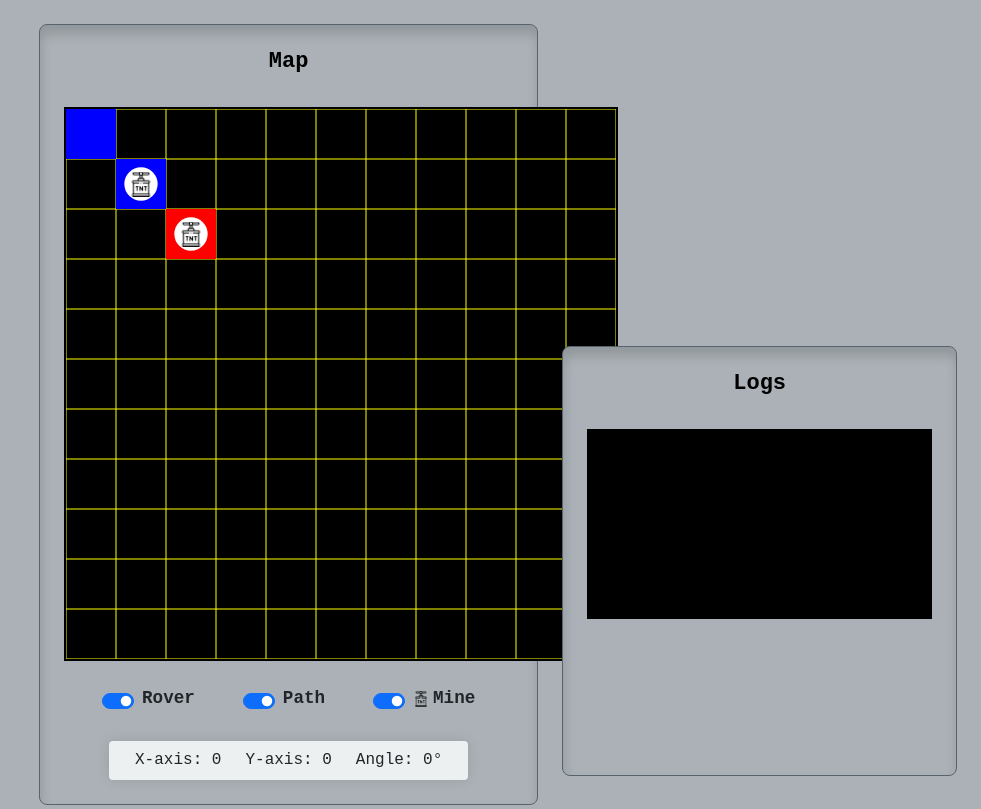
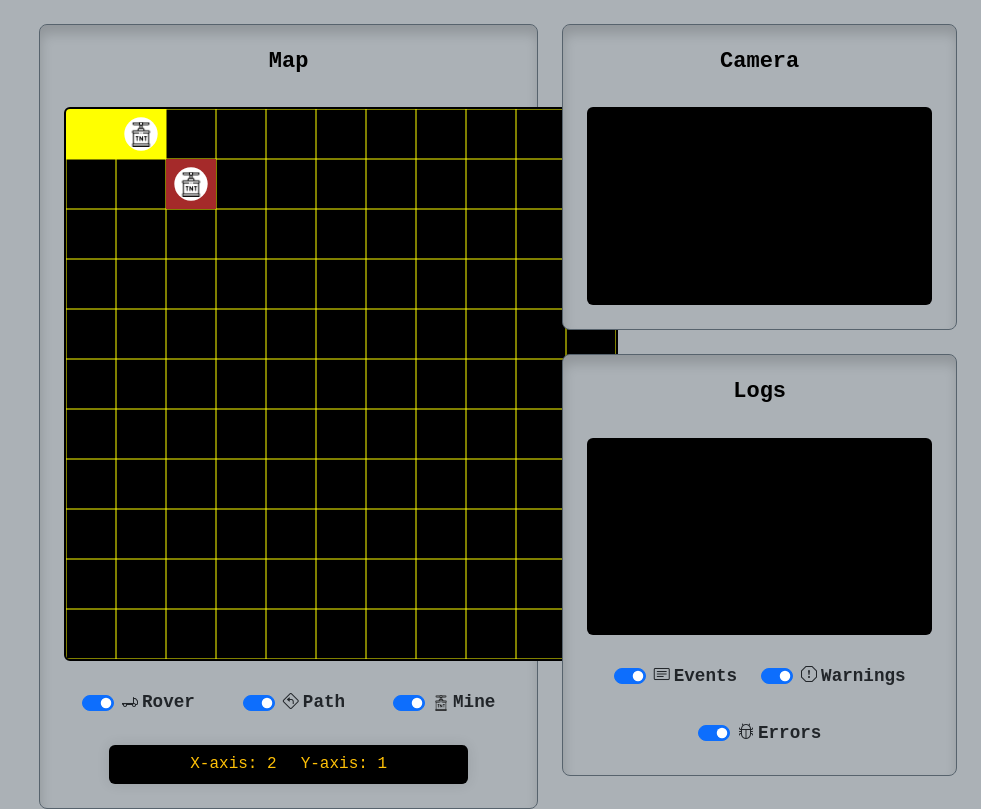
Before and after one commit to engmariemibrahim2006-code/GUI, a plain HTML site: page index.html in a window 1280 px wide. Shown: the whole page, without its empty margins (299-1280 px from the left). Drawn offline with Linux system fonts and the light colour scheme.

Commit message:
Fix map filters, add logs filters and create camera layout

```diff
--- a/assets/components/grid-map/grid-map.html
+++ b/assets/components/grid-map/grid-map.html
@@ -1,6 +1,6 @@
 <div class="h-100 w-100 component-container grid-map-container">
   <h2>Map</h2>
-  <canvas id="grid-map" width="500" height="400"></canvas>
+  <canvas id="grid-map" width="500" height="400" class="rounded-2"></canvas>
   <div class="switches d-flex gap-5">
     <div class="form-check form-switch">
       <input
@@ -10,9 +10,11 @@
         id="switchRover"
         checked
       />
-      <label class="form-check-label" for="switchRover">Rover</label>
+      <div class="d-flex gap-1 align-items-center mt-1">
+        <i class="bi bi-truck-flatbed"></i>
+        <label class="form-check-label" for="switchRover">Rover</label>
+      </div>
     </div>
-
     <div class="form-check form-switch">
       <input
         class="form-check-input"
@@ -21,7 +23,10 @@
         id="switchPath"
         checked
       />
-      <label class="form-check-label" for="switchPath">Path</label>
+      <div class="d-flex gap-1 align-items-center mt-1">
+        <i class="bi bi-sign-turn-left"></i>
+        <label class="form-check-label" for="switchPath">Path</label>
+      </div>
     </div>
     <div class="form-check form-switch">
       <input
@@ -31,7 +36,7 @@
         id="switchMine"
         checked
       />
-      <div class="d-flex gap-1 align-items-center">
+      <div class="d-flex gap-1 align-items-center mt-1">
         <img
           id="mine-img"
           src="assets/public/tnt.png"
@@ -44,10 +49,10 @@
     </div>
   </div>
   <div
-    class="data-section d-flex gap-4 align-items-center justify-content-center"
+    class="data-section d-flex gap-4 align-items-center justify-content-center bg-black text-warning rounded-2"
   >
     <p>X-axis: <span id="x-value">0</span></p>
     <p>Y-axis: <span id="y-value">0</span></p>
-    <p>Angle: <span id="angle-value">0</span>°</p>
+    <!-- <p>Angle: <span id="angle-value">0</span>°</p> -->
   </div>
 </div>
--- a/assets/components/grid-map/grid-map.js
+++ b/assets/components/grid-map/grid-map.js
@@ -81,9 +81,9 @@ class GridMap {
   }
   updateMap(filters, rover) {
     this.initMap();
-    if (!filters.pathFilter) this.drawPath(rover.locationHistory);
-    if (!filters.roverFilter) this.drawLocation(rover.currentLocation);
-    if (!filters.mineFilter)
+    if (filters.switchPath) this.drawPath(rover.locationHistory, "yellow");
+    if (filters.switchRover) this.drawLocation(rover.currentLocation, "brown");
+    if (filters.switchMine)
       rover.minesLocations.forEach((mine) => this.drawMine(mine));
   }
 }
@@ -113,12 +113,12 @@ class Rover {
 
 function main() {
   $(document).ready(function () {
-    const myMap = new GridMap("#grid-map", 50, 11);
+    const gridMap = new GridMap("#grid-map", 50, 11);
     const rover = new Rover();
     const filters = {
-      roverFilter: false,
-      mineFilter: false,
-      pathFilter: false,
+      switchRover: false,
+      switchMine: false,
+      switchPath: false,
     };
 
     // Initialize checkboxes state
@@ -126,26 +126,29 @@ function main() {
       filters[key] = $(`#${key}`).is(":checked");
     });
 
-    myMap.updateMap(filters, rover);
-
+    // Get values
+    gridMap.updateMap(filters, rover);
     let iterator = 0;
     const intervalId = setInterval(() => {
-      const deltaX = Math.round(Math.random() + 0.3);
-      const deltaY = Math.round(Math.random() + 0.3);
-      console.log(deltaX, deltaY);
-      rover.move({
-        x: rover.currentLocation.x + deltaX,
-        y: rover.currentLocation.y + deltaY,
-      });
-      myMap.updateMap(filters, rover);
+      const newPointLocation = randomPointGenerator(rover.currentLocation);
+      rover.move(newPointLocation);
+      $("#x-value").html(`${newPointLocation.x}`);
+      $("#y-value").html(`${newPointLocation.y}`);
+      gridMap.updateMap(filters, rover);
       if (++iterator === 5) clearInterval(intervalId);
     }, 2000);
 
     $('input[type="checkbox"]').on("change", function () {
       filters[this.id] = this.checked;
-      myMap.updateMap(filters);
+      gridMap.updateMap(filters, rover);
     });
   });
 }
 
 main();
+
+function randomPointGenerator(oldPoint) {
+  const deltaX = Math.round(Math.random() + 0.3);
+  const deltaY = Math.round(Math.random() + 0.3);
+  return new Point(oldPoint.x + deltaX, oldPoint.y + deltaY);
+}
--- a/assets/components/log/log.html
+++ b/assets/components/log/log.html
@@ -1,4 +1,46 @@
 <div class="h-100 w-100 component-container grid-map-container">
   <h2>Logs</h2>
-  <div class="bg-black w-100 h-50"></div>
+  <div class="bg-black w-100 h-75 rounded-2"></div>
+  <!-- Filters -->
+  <div class="switches d-flex gap-4">
+    <div class="form-check form-switch">
+      <input
+        class="form-check-input"
+        type="checkbox"
+        role="switch"
+        id="switchRover"
+        checked
+      />
+      <div class="d-flex gap-1 align-items-center mt-1">
+        <i class="bi bi-card-text"></i>
+        <label class="form-check-label" for="switchEvents">Events</label>
+      </div>
+    </div>
+    <div class="form-check form-switch">
+      <input
+        class="form-check-input"
+        type="checkbox"
+        role="switch"
+        id="switchPath"
+        checked
+      />
+      <div class="d-flex gap-1 align-items-center mt-1">
+        <i class="bi bi-exclamation-octagon"></i>
+        <label class="form-check-label" for="switchWarnings">Warnings</label>
+      </div>
+    </div>
+    <div class="form-check form-switch">
+      <input
+        class="form-check-input"
+        type="checkbox"
+        role="switch"
+        id="switchMine"
+        checked
+      />
+      <div class="d-flex gap-1 align-items-center mt-1">
+        <i class="bi bi-bug"></i>
+        <label class="form-check-label" for="switchErrors">Errors</label>
+      </div>
+    </div>
+  </div>
 </div>
--- a/index.html
+++ b/index.html
@@ -23,8 +23,13 @@
         <section class="col-5">
           <div class="map"></div>
         </section>
-        <section class="col-4 h-100 d-flex flex-column">
-          <div class="camera flex-fill"></div>
+        <section class="col-4 h-100 gap-4 d-flex flex-column">
+          <div class="camera flex-fill">
+            <div class="h-100 w-100 component-container grid-map-container">
+              <h2>Camera</h2>
+              <div class="bg-black w-100 h-100 rounded-2"></div>
+            </div>
+          </div>
           <div class="log flex-fill"></div>
         </section>
       </div>
```
